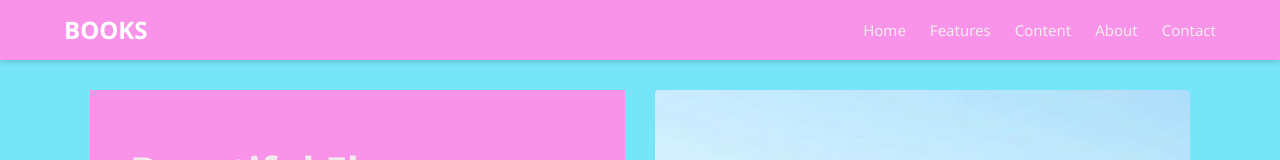
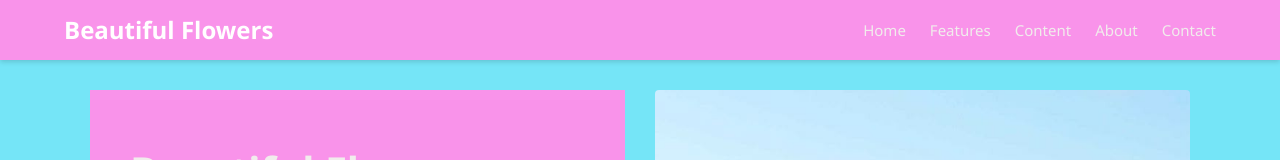
Before and after one commit to annatasiaa16-lgtm/flower, a plain HTML site: page index.html in a window 1280 px wide. Shown: the top 160 px of the page. Drawn offline with Linux system fonts and the light colour scheme.

Commit message:
Update index.html

```diff
--- a/index.html
+++ b/index.html
@@ -10,7 +10,7 @@
 
  <header class="navbar">
   <div class="nav-container">
-    <h1 class="nav-logo">BOOKS</h1>
+    <h1 class="nav-logo">Beautiful Flowers</h1>
     <nav class="nav-links">
       <a href="#home">Home</a>
       <a href="#features">Features</a>
```
